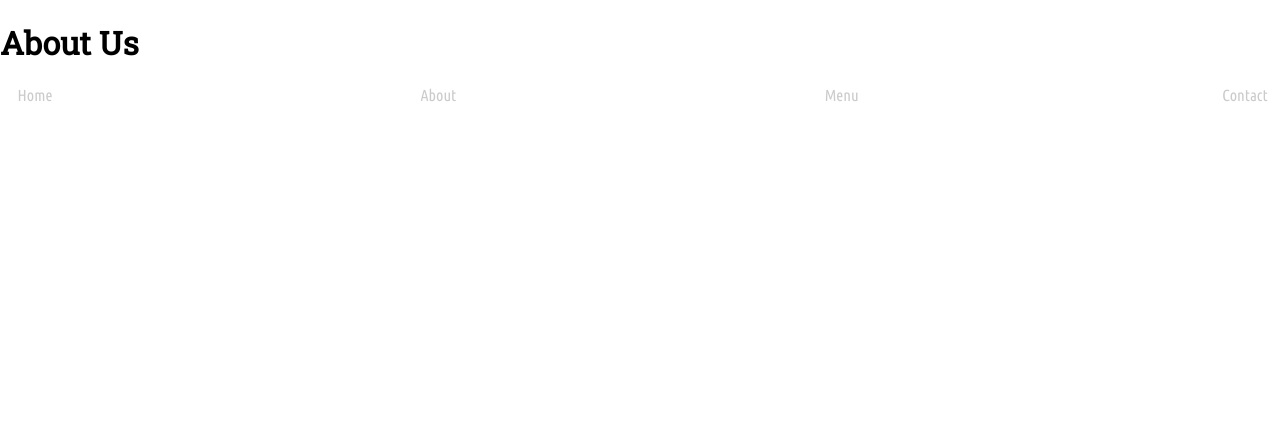
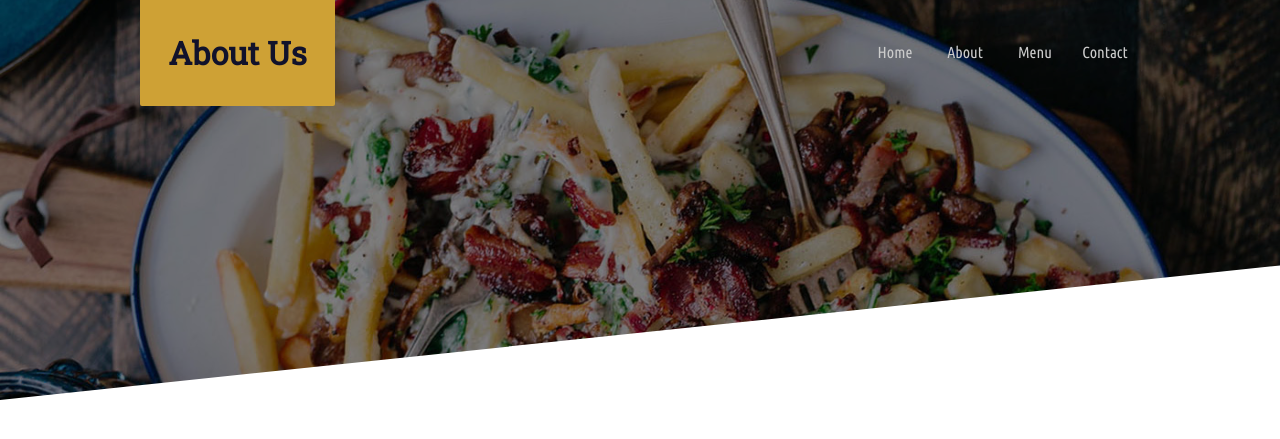
Before and after one commit to GeoHernandez27/gh-bottegaFries, a PHP site: page /about.html in a window 1280 px wide. Shown: the top 439 px of the page. Run offline with PHP 8.4, Linux system fonts and the light colour scheme.

Commit message:
styled header

```diff
--- a/about.html
+++ b/about.html
@@ -19,8 +19,8 @@
   </head>
   <body>
       <div class="skewed-header">
-          <div class="header-bg">
-              <div class="skewed-header-wrapper">
+          <div class="header-bg" style="background-image: url('images/backgrounds/about-us.jpg');"> </div>
+             <div class="skewed-header-wrapper">
                   <div class="skewed-header-content">
                       <div class="heading-wrapper">
                           <h1>About Us</h1>
@@ -47,7 +47,7 @@
               </div>
 
           </div>
-      </div>
+
 </body>
 
 </html>
--- a/styles/common.css
+++ b/styles/common.css
@@ -71,3 +71,50 @@
     font-size: 0.7em;
     color: #858585;
 }
+
+/* Skewed header */
+.skewed-header {
+    position: relative;
+    height: 400px;
+    overflow: hidden;
+}
+
+.skewed-header > .header-bg {
+    position: absolute;
+    top: 0;
+    bottom: 0;
+    right: 0;
+    left: 0;
+
+    height: 100%;
+    width: 100%;
+    background-repeat: no-repeat;
+    background-size: 100%;
+    transform: skewY(-6deg);
+    transform-origin: top left;
+    filter: brightness(50%);
+}
+
+.skewed-header > .skewed-header-wrapper {
+    position: absolute;
+    display: flex;
+    justify-content: center;
+    width: 100vw;
+}
+
+.skewed-header > .skewed-header-wrapper > .skewed-header-content {
+    width: 1000px;
+    display: flex;
+    justify-content: space-between;
+    align-items: center;
+}
+
+.skewed-header > .skewed-header-wrapper > .skewed-header-content > .heading-wrapper {
+    background-color: #cea135;
+    color: #11122b;
+    border-bottom-left-radius: 2px;
+    border-bottom-right-radius: 2px;
+    width: 175px;
+    padding: 10px;
+    text-align: center;
+}
```
Also changed, not shown: images/backgrounds/about-us.jpg (added).
